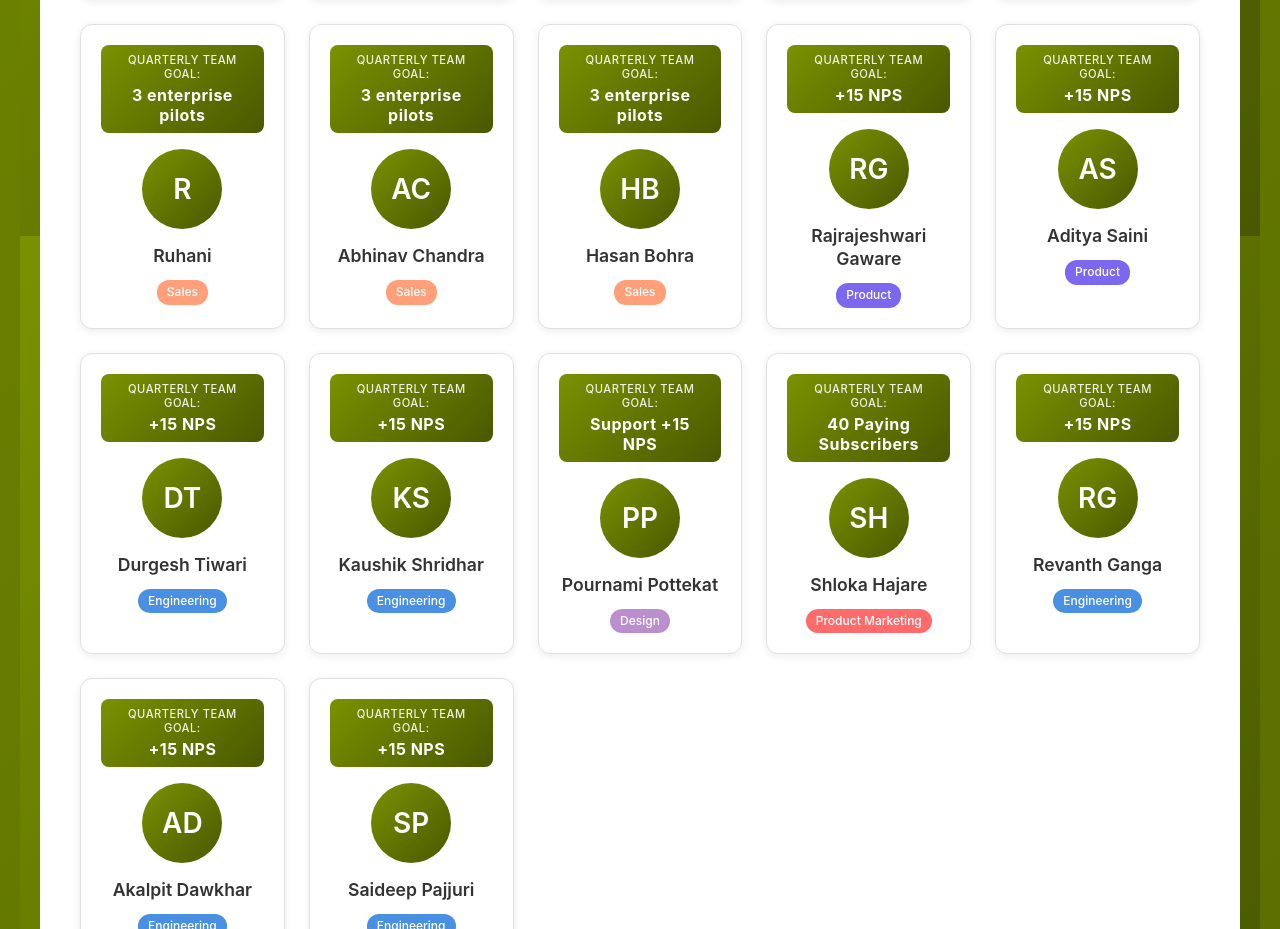
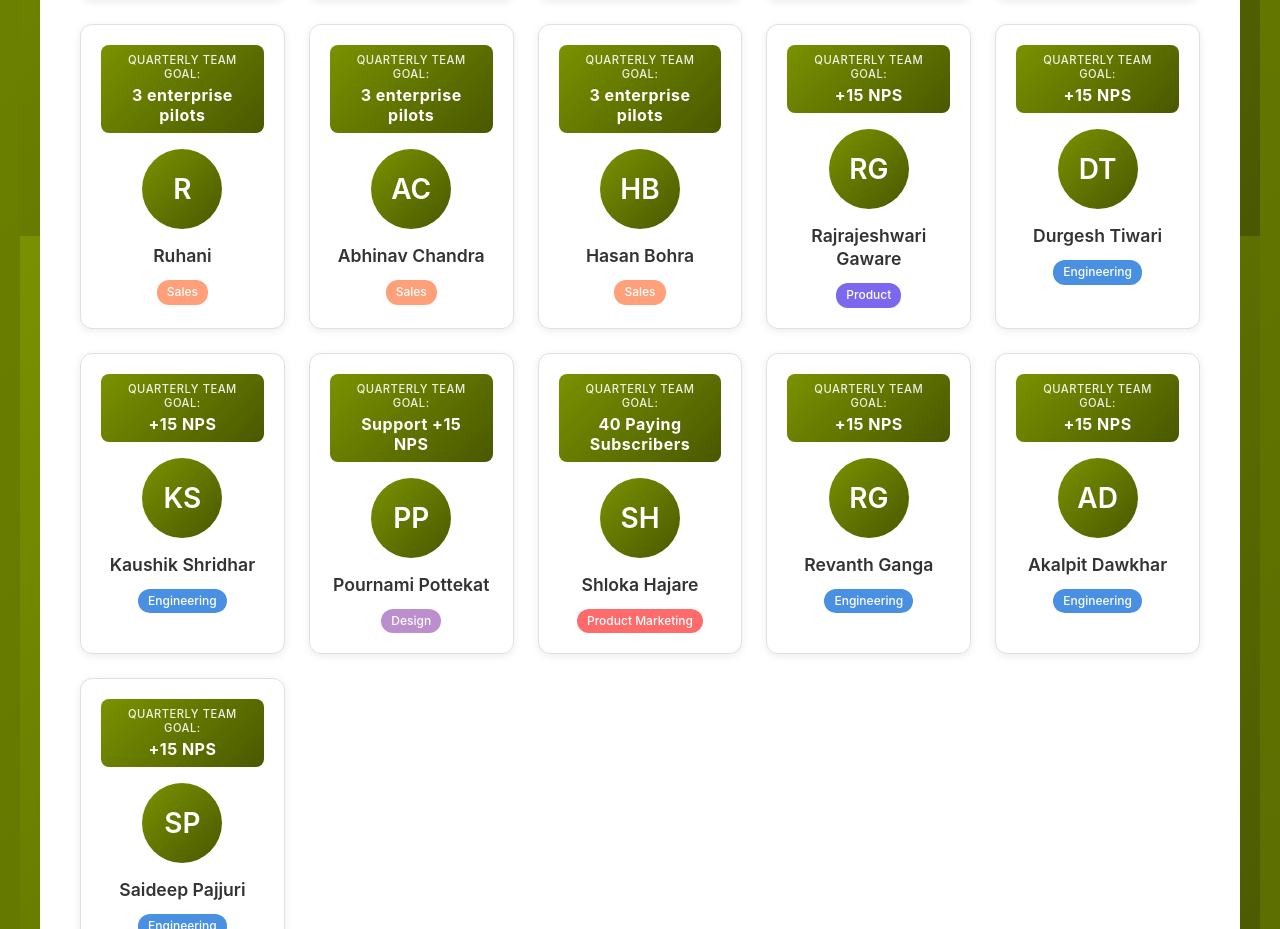
Before and after one commit to AdamKershner/data-room, a React (Vite) app in the folder financial-dashboard/: page /team-execution in a window 1280 px wide. Shown: the part 2184-3113 px from the top of the page. Built offline with nearby package versions, Linux system fonts and the light colour scheme.

Commit message:
Remove Aditya Saini from Product Team

```diff
--- a/financial-dashboard/src/pages/TeamExecution.jsx
+++ b/financial-dashboard/src/pages/TeamExecution.jsx
@@ -2726,97 +2726,6 @@ function TeamExecution() {
           respondentId: "Rajrajeshwari",
           submittedAt: "2025-01-31 10:00:00",
           name: "Rajrajeshwari Gaware",
-          date: "2025-01-24",
-          hours: 20,
-          description: "Week of Jan 20-24. Installed new weekly release from installations page. Tested UI/UX improvements from previous sprint. Submitted feedback forms for new issues and ideas. Tracked NPS delta week-over-week. Collected user feedback and logged in Google Sheets. Completed PMF/NPS survey after testing. Verified implemented improvements with users."
-        }
-      ],
-      q1Goals: {
-        overview: "Enable +15 NPS through demo-focused feedback collection",
-        target: "Collect 100+ feedback items focused on demo quality to enable +15 NPS by end of Q1",
-        weeklyBreakdown: [
-          { week: 1, goal: "Baseline demo quality assessment and feedback setup", metric: "Baseline NPS measured, feedback form ready" },
-          { week: 2, goal: "Week 2: Demo-focused feedback collection", metric: "15+ demo-focused feedback items collected" },
-          { week: 3, goal: "Week 3: Demo-focused feedback collection", metric: "15+ demo-focused feedback items collected" },
-          { week: 4, goal: "Week 4: Bi-weekly NPS check & demo review", metric: "NPS measured (target +3-5), 40+ total feedback items" },
-          { week: 5, goal: "Week 5: Demo-focused feedback collection", metric: "15+ demo-focused feedback items collected" },
-          { week: 6, goal: "Week 6: Demo-focused feedback collection", metric: "15+ demo-focused feedback items collected" },
-          { week: 7, goal: "Week 7: Bi-weekly NPS check & demo review", metric: "NPS measured (target +6-8), 80+ total feedback items" },
-          { week: 8, goal: "Week 8: Demo-focused feedback collection", metric: "15+ demo-focused feedback items collected" },
-          { week: 9, goal: "Week 9: Demo-focused feedback collection", metric: "15+ demo-focused feedback items collected" },
-          { week: 10, goal: "Week 10: Bi-weekly NPS check & demo review", metric: "NPS measured (target +9-11), 100+ total feedback items" },
-          { week: 11, goal: "Week 11: Demo-focused feedback collection", metric: "15+ demo-focused feedback items collected" },
-          { week: 12, goal: "Week 12: Demo-focused feedback collection", metric: "15+ demo-focused feedback items collected" },
-          { week: 13, goal: "Q1 demo quality assessment", metric: "Final NPS measured (target +15), 100+ feedback items collected" }
-        ],
-        keyMetrics: [
-          "Demo-focused feedback items collected (target 100+ in Q1)",
-          "NPS delta bi-weekly (supporting metric)",
-          "Demo quality score improvements",
-          "UI/UX improvements for B2B demo effectiveness",
-          "Engineering sprint planning support"
-        ]
-      },
-      projects: [
-        {
-          title: "UI/UX Testing for Demo Enhancement",
-          status: "active",
-          startDate: "January 2026",
-          description: "Focus UI/UX testing on features that enhance demo quality for B2B pilots, measuring improvements through PMF/NPS surveys.",
-          scope: [
-            "Test UI/UX improvements weekly with focus on demo-critical features",
-            "Administer PMF and NPS surveys to measure improvement",
-            "Collect enhancement ideas and bug fixes via feedback form (Google Sheets)",
-            "Prioritize UI/UX improvements that enhance demo effectiveness",
-            "Track NPS delta as key metric for product quality"
-          ],
-          goals: [
-            "Achieve positive NPS delta each week",
-            "Improve demo quality scores through UI/UX enhancements",
-            "Identify top UI/UX improvements for B2B demo effectiveness",
-            "Support engineering sprint planning with prioritized feedback"
-          ]
-        }
-      ]
-    },
-    {
-      name: "Aditya Saini",
-      roles: ["Product"],
-      employmentStatus: "intern",
-      hoursPerWeek: 20,
-      timeLogs: [
-        {
-          submissionId: "Aditya1",
-          respondentId: "Aditya",
-          submittedAt: "2025-01-10 10:00:00",
-          name: "Aditya Saini",
-          date: "2025-01-03",
-          hours: 20,
-          description: "Week of Dec 30 - Jan 3. Installed latest browser version from installations page. Conducted UI/UX testing session with users. Submitted feedback forms via AI assistant interface for bugs and enhancement ideas. Administered PMF and NPS surveys. Documented enhancement ideas in Google Sheets. Analyzed feedback for engineering prioritization."
-        },
-        {
-          submissionId: "Aditya2",
-          respondentId: "Aditya",
-          submittedAt: "2025-01-17 10:00:00",
-          name: "Aditya Saini",
-          date: "2025-01-10",
-          hours: 20,
-          description: "Week of Jan 6-10. Installed new weekly release from installations page. Tested new UI/UX iteration with focus on demo-critical features. Submitted feedback forms documenting bugs and enhancement ideas. Administered NPS survey and tracked delta. Collected user feedback via feedback form (consolidates to Google Sheets). Prioritized top improvements for sprint."
-        },
-        {
-          submissionId: "Aditya3",
-          respondentId: "Aditya",
-          submittedAt: "2025-01-24 10:00:00",
-          name: "Aditya Saini",
-          date: "2025-01-17",
-          hours: 20,
-          description: "Week of Jan 13-17. Installed latest weekly release from installations page. Conducted weekly UI/UX testing. Submitted feedback forms for bugs and enhancement ideas through AI assistant interface. Administered PMF survey to measure product-market fit. Documented bug fixes and enhancement ideas in Google Sheets. Collaborated with engineering on sprint priorities."
-        },
-        {
-          submissionId: "Aditya4",
-          respondentId: "Aditya",
-          submittedAt: "2025-01-31 10:00:00",
-          name: "Aditya Saini",
           date: "2025-01-24",
           hours: 20,
           description: "Week of Jan 20-24. Installed new weekly release from installations page. Tested UI/UX improvements from previous sprint. Submitted feedback forms for new issues and ideas. Tracked NPS delta week-over-week. Collected user feedback and logged in Google Sheets. Completed PMF/NPS survey after testing. Verified implemented improvements with users."
```
